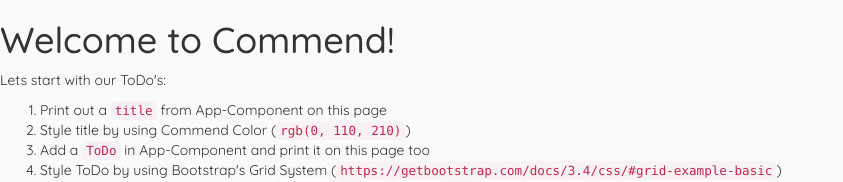
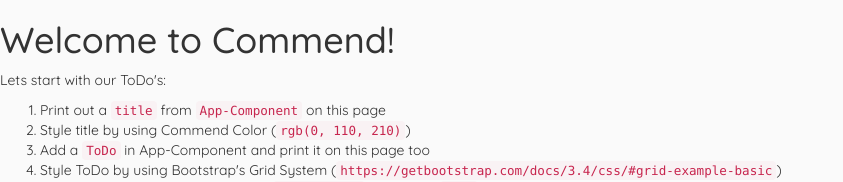
Before and after one commit to BRFCommend/commend-to-do-project, an Angular app: page / in a window 1280 px wide. Shown: the top 182 px of the page, without its empty margins (0-843 px from the left). Built offline with nearby package versions, Linux system fonts and the light colour scheme.

Commit message:
rework todo list

```diff
--- a/src/app/app.component.html
+++ b/src/app/app.component.html
@@ -3,7 +3,7 @@
 <p>Lets start with our ToDo's:</p>
 
 <ol>
-    <li>Print out a <code>title</code> from App-Component on this page</li>
+    <li>Print out a <code>title</code> from <code>App-Component</code> on this page</li>
     <li>Style title by using Commend Color (<code>rgb(0, 110, 210)</code>)</li>
     <li>Add a <code>ToDo</code> in App-Component and print it on this page too</li>
     <li>Style ToDo by using Bootstrap's Grid System (<code>https://getbootstrap.com/docs/3.4/css/#grid-example-basic</code>)</li>
```
